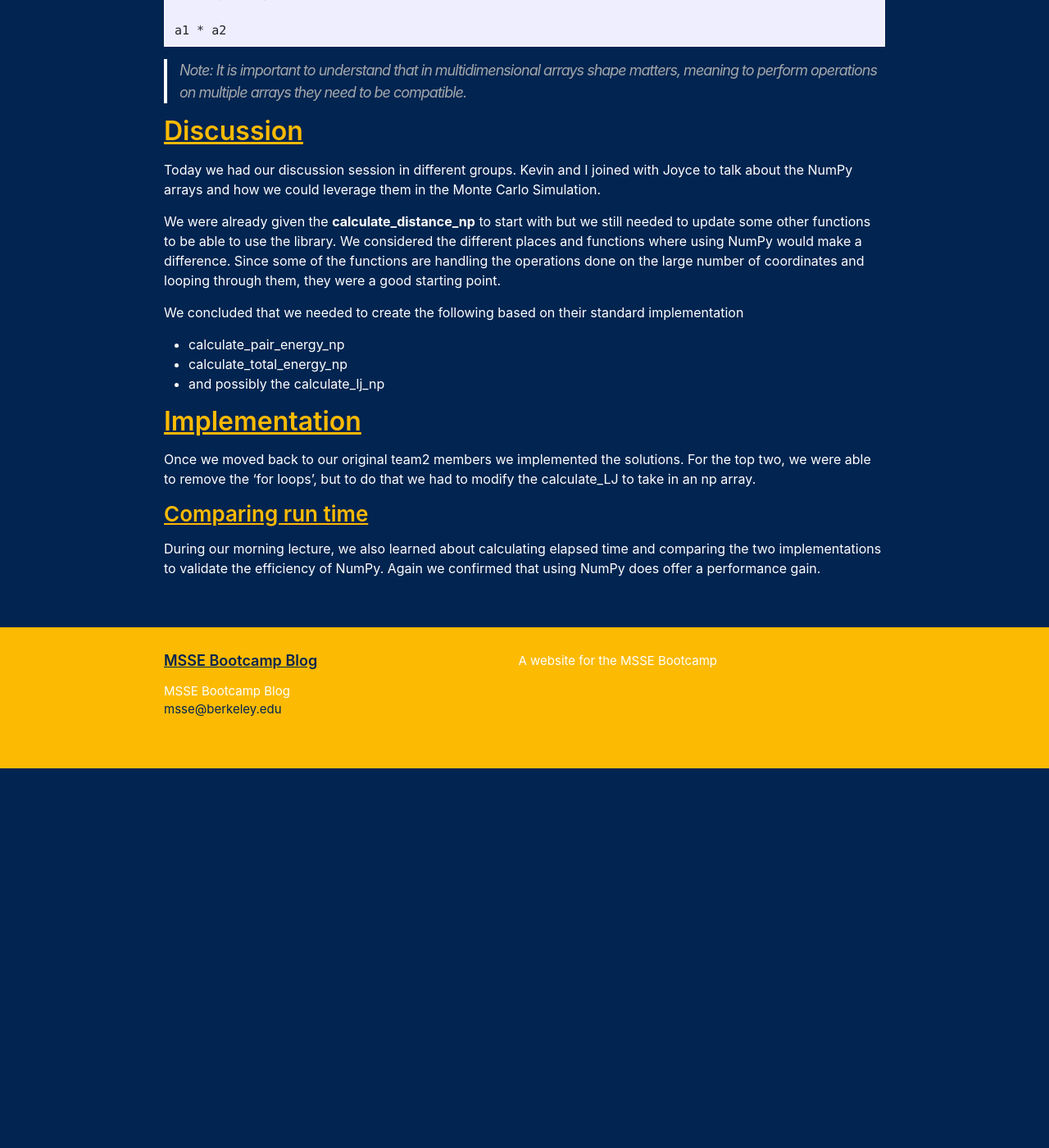
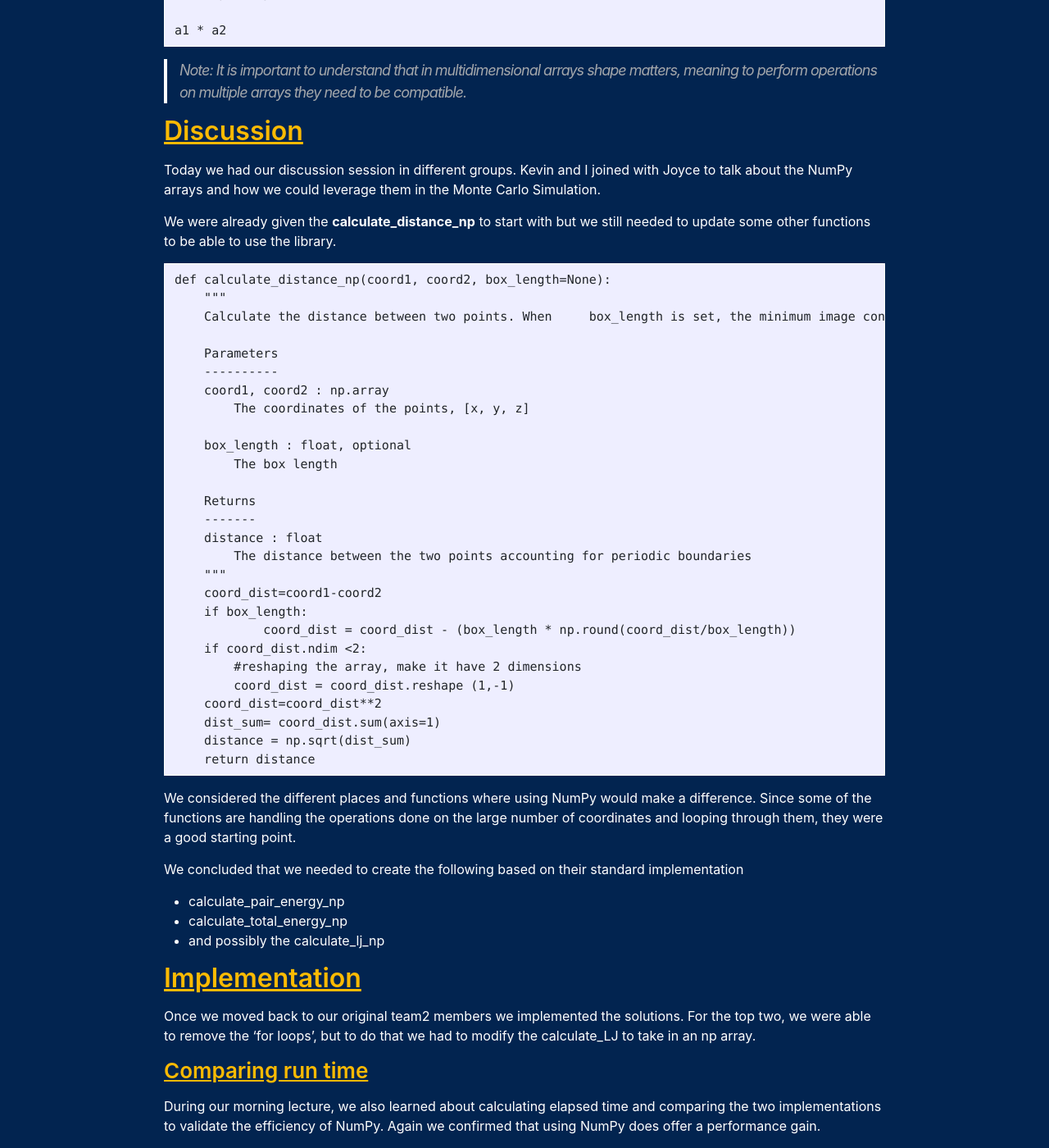
Before and after one commit to msse-2021-bootcamp/team2-blog, a Jekyll site: the page built from _posts/2021-08-12-Day-4-Post.md, in a window 1280 px wide and 1400 px high, scrolled down 672 px. Shown: the whole window at 82% size. Built offline with Jekyll 4.4.1, drawn with Linux system fonts in a browser that asks for light colours; some web fonts are replaced; Markdown is read by kramdown in place of the engine named in the settings; before the commit the page ends 1609 px from its top, so only the background shows below that; some of the changed text lies outside the part shown.

Commit message:
Day 4 blog post, function cdnp

````diff
--- a/_posts/2021-08-12-Day-4-Post.md
+++ b/_posts/2021-08-12-Day-4-Post.md
@@ -4,7 +4,7 @@ title: "Monte Carlo again? It's a Loop"
 author: Vinny Harris-Riviello
 ---
 
-# Introduction to NumPy
+# NumPy to the rescue! No more Loops.
 We started the day with the introduction of a Python library called NumPy. We used it to simplify the operations we have been working with.
 As shown during our lecture and group work today, NumPy is very powerful.  Another one of its benefits is efficiency. We compared the Python library definitions of functions to the ones we modified to use NumPy, and we observed significant performance gains. Under the hood NumPy uses C, making it faster than the standard Python implementation.
 
@@ -21,7 +21,40 @@ a1 * a2
 ## Discussion
 Today we had our discussion session in different groups. Kevin and I joined with Joyce to talk about the NumPy arrays and how we could leverage them in the Monte Carlo Simulation.
 
-We were already given the **calculate_distance_np** to start with but we still needed to update some other functions to be able to use the library. We considered the different places and functions where using NumPy would make a difference. Since some of the functions are handling the operations done on the large number of coordinates and looping through them, they were a good starting point.
+We were already given the **calculate_distance_np** to start with but we still needed to update some other functions to be able to use the library.
+
+```
+def calculate_distance_np(coord1, coord2, box_length=None):
+    """
+    Calculate the distance between two points. When     box_length is set, the minimum image convention is used to calculate the distance between the points.
+
+    Parameters
+    ----------
+    coord1, coord2 : np.array
+        The coordinates of the points, [x, y, z]
+
+    box_length : float, optional
+        The box length
+
+    Returns
+    -------
+    distance : float
+        The distance between the two points accounting for periodic boundaries
+    """
+    coord_dist=coord1-coord2
+    if box_length:
+            coord_dist = coord_dist - (box_length * np.round(coord_dist/box_length))
+    if coord_dist.ndim <2:
+        #reshaping the array, make it have 2 dimensions
+        coord_dist = coord_dist.reshape (1,-1)
+    coord_dist=coord_dist**2
+    dist_sum= coord_dist.sum(axis=1)
+    distance = np.sqrt(dist_sum)
+    return distance
+```
+
+
+We considered the different places and functions where using NumPy would make a difference. Since some of the functions are handling the operations done on the large number of coordinates and looping through them, they were a good starting point.
 
 We concluded that we needed to create the following based on their standard implementation
 * calculate_pair_energy_np
````
